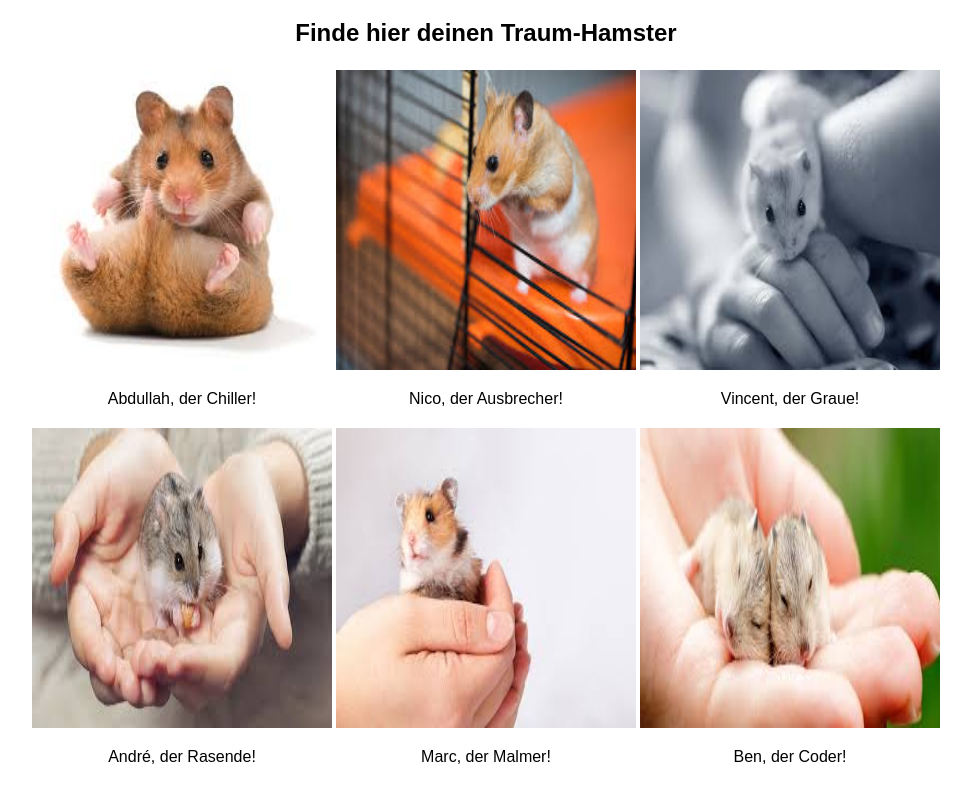
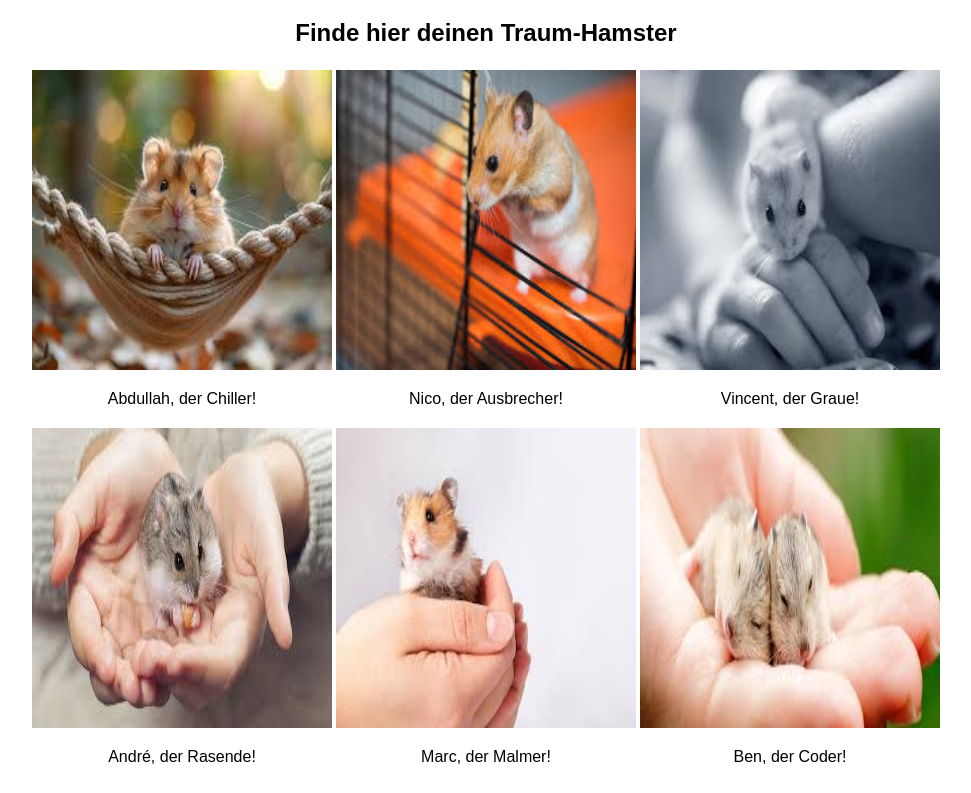
Before and after one commit to ts-24-08/ts-24-08.github.io, a plain HTML site: page galerie.html in a window 1280 px wide. Shown: the part 123-916 px from the top of the page, without its empty margins (154-1125 px from the left). Drawn offline with Linux system fonts and the light colour scheme.

Commit message:
added new image

```diff
--- a/galerie.html
+++ b/galerie.html
@@ -32,7 +32,7 @@
     </div>
     <table>
         <tr>
-            <td> <img src="./images/hamster_0.jpg" height="300" width="300 alt="wohlfühl Hamster!">
+            <td> <img src="./images/hamster_00.jpg" height="300" width="300 alt="wohlfühl Hamster!">
                 <p>Abdullah, der Chiller!</p>
             </td>
             <td><img src="./images/hamster_1.jpg" height="300" width="300 alt="wohlfühl Hamster!">
```
Also changed, not shown: images/hamster_00.jpg (added).
